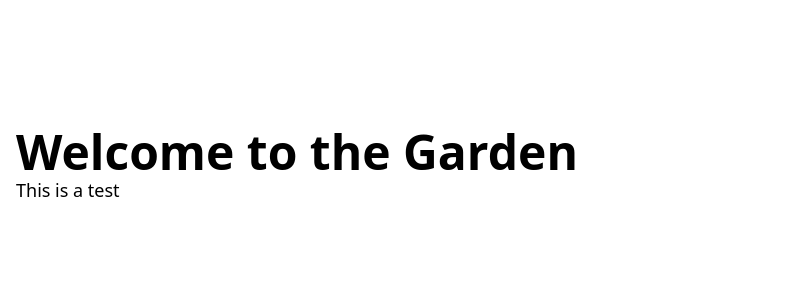
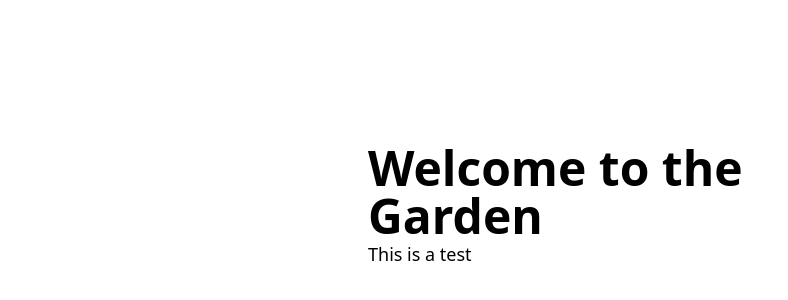
Before and after one commit to stormcloud266/garden, a Next.js app: page / in a window 1280 px wide. Shown: the top 300 px of the page, without its empty margins (0-788 px from the left). Built offline with nearby package versions, Linux system fonts and the light colour scheme.

Commit message:
adjust wrapper widths and section paddings

```diff
--- a/components/section.tsx
+++ b/components/section.tsx
@@ -6,7 +6,7 @@ interface SectionProps extends HTMLProps<HTMLDivElement> {
 }
 
 const Section = ({ tag, children, ...rest }: SectionProps) => {
-  const classes = clsx("py-20 md:py-28 lg:py-32");
+  const classes = clsx("py-24 md:py-32 lg:py-36");
   switch (tag) {
     case "div":
       return (
--- a/components/wrapper.tsx
+++ b/components/wrapper.tsx
@@ -10,7 +10,7 @@ const Wrapper = ({ small, children, ...rest }: WrapperProps) => {
     <div
       {...rest}
       className={clsx("w-full max-w-7xl mx-auto px-4", {
-        "max-w-2xl": small,
+        "max-w-xl": small,
       })}
     >
       {children}
```
